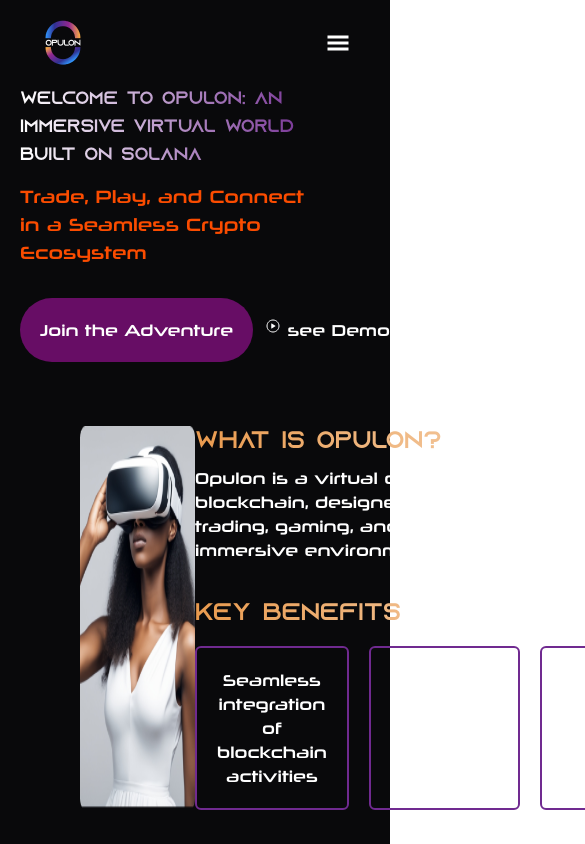
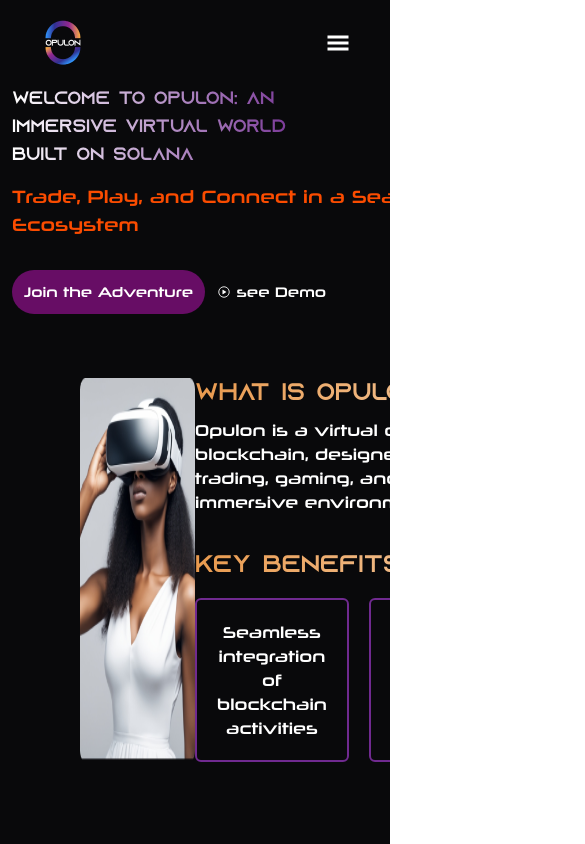
Before and after one commit to judechimaobi/Opulon-Website, a React (Vite) app: page / in a window 390 px wide. Shown: the top 844 px of the page, 585 px wide, since content can reach past the window. Built offline with nearby package versions, Linux system fonts and the light colour scheme.

Commit message:
:added the responsivenss of the banner section

```diff
--- a/src/Pages/Home/Home.jsx
+++ b/src/Pages/Home/Home.jsx
@@ -69,21 +69,21 @@
         <>
             <div className="flex flex-col">
                 {/* banner start */}
-                <div className="flex items-center justify-between px-20 sm:px-5 sm:w-fit">
-                    <div className="flex flex-col">
+                <div className="flex items-center justify-between px-20 sm:px-3 sm:w-fit sm:w-full">
+                    <div className="flex flex-col sm:w-full">
                         <p className="font-sans1 text-transparent bg-clip-text bg-gradient-to-r from-[#FFFFFF] to-[#702A90] w-[650px] sm:w-[300px] font-normal text-5xl sm:text-lg">
                             Welcome to Opulon:
                             An Immersive Virtual
                             World Built on Solana
                         </p>
-                        <p className="mt-3 mb-8 font-sans2 text-[#FB4C00] text-lg w-[550px] sm:w-[300px]">
+                        <p className="mt-3 mb-8 font-sans2 text-[#FB4C00] text-lg w-[550px]">
                             Trade, Play, and Connect in a Seamless Crypto Ecosystem
                         </p>
-                        <div className="flex font-sans2 text-[#fff] w-[500px] items-center">
-                            <p className="flex justify-center  font-sans2 bg-[#670D65] rounded-full p-5">
+                        <div className="flex font-sans2 text-[#fff] sm:text-sm w-[500px] sm:w-fit items-center ">
+                            <p className="flex justify-center sm: font-sans2 bg-[#670D65] rounded-full p-5 sm:p-3" >
                                 Join the Adventure
                             </p>
-                            <p className="flex ml-3"><IoPlayCircleOutline />&nbsp;see Demo</p>
+                            <p className="flex sm:items-center ml-3"><IoPlayCircleOutline />&nbsp;see Demo</p>
                         </div>
                     </div>
                     <div className="bg-[url('/src/assets/output.png')] w-[500px] h-[703px] bg-center bg-cover sm:hidden">
--- a/src/Pages/Layout/Layout.jsx
+++ b/src/Pages/Layout/Layout.jsx
@@ -5,7 +5,7 @@
 const Layout  = ({ children })=>{
     return (
         <>
-        <div className="m-0 p-0 w-full h-full bg-[#09090B]">
+        <div className="m-0 p-0 w-full h-full bg-[#09090B] sm:overflow-hidden md:overflow-hidden">
             <Header />
                 {children}
             <Footer />
```
